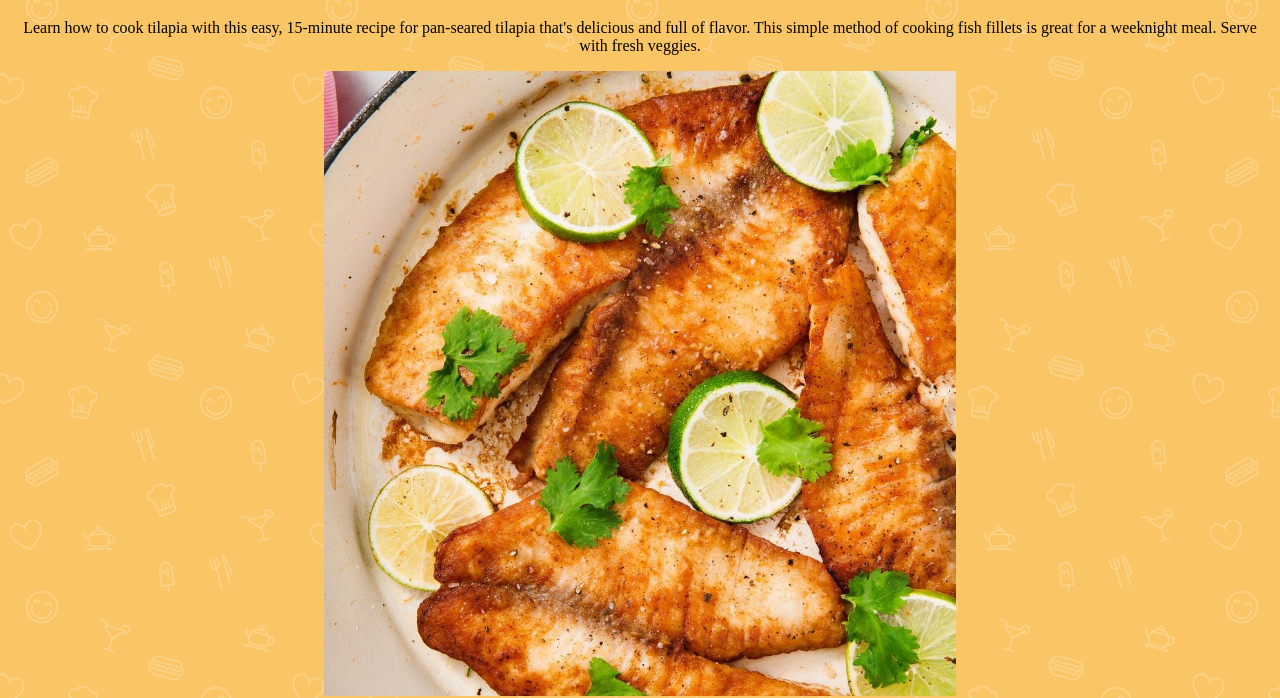
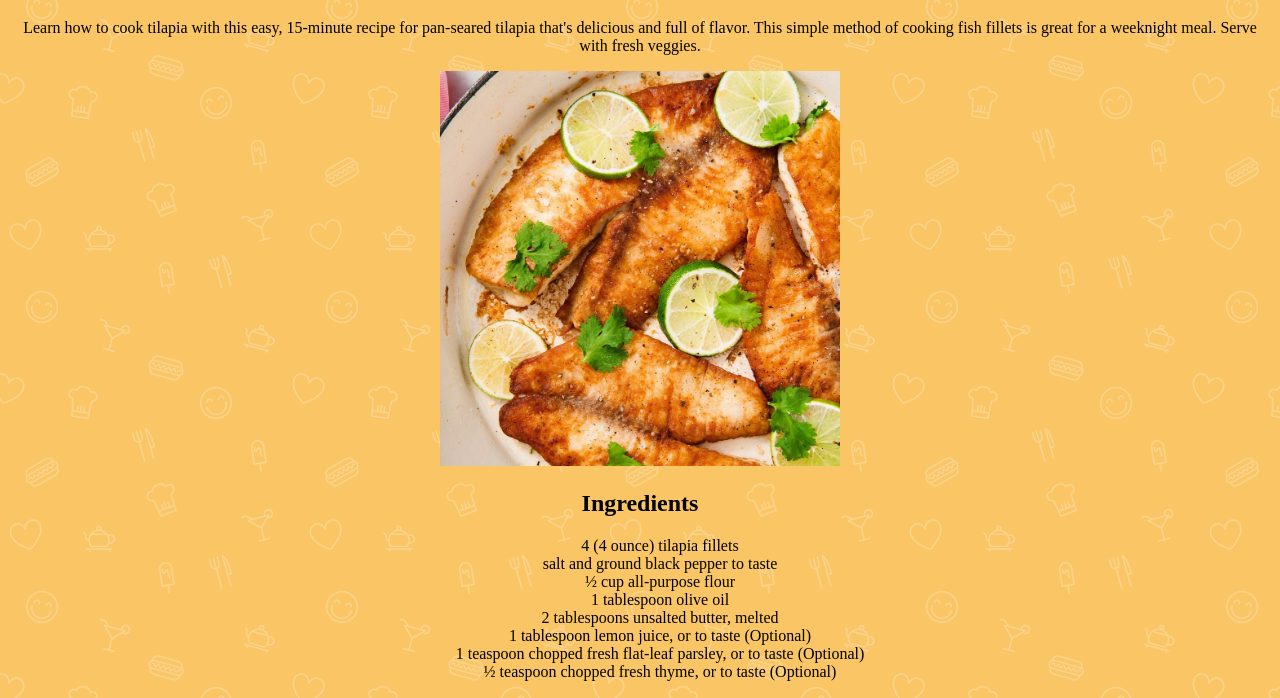
Before and after one commit to LucianoWerle/odin-recipes, a plain HTML site: page recipes/tilapia.html in a window 1280 px wide. Shown: the part 100-798 px from the top of the page. Drawn offline with Linux system fonts and the light colour scheme.

Commit message:
css/chicken-spaghetti.css

```diff
--- a/css/chicken-spaghetti.css
+++ b/css/chicken-spaghetti.css
@@ -20,6 +20,7 @@ header{
 
 img {
     width: 50%;
+    width: 400px;
 }
 
 .top-section {
--- a/css/paprika-chicken.css
+++ b/css/paprika-chicken.css
@@ -20,6 +20,7 @@ header{
 
 img {
     width: 50%;
+    width: 400px;
 }
 
 .top-section {
--- a/css/tilapia.css
+++ b/css/tilapia.css
@@ -20,6 +20,7 @@ header{
 
 img {
     width: 50%;
+    width: 400px;
 }
 
 .top-section {
--- a/css/turkey-pasta.css
+++ b/css/turkey-pasta.css
@@ -20,6 +20,7 @@ header{
 
 img {
     width: 50%;
+    width: 400px;
 }
 
 .top-section {
```
